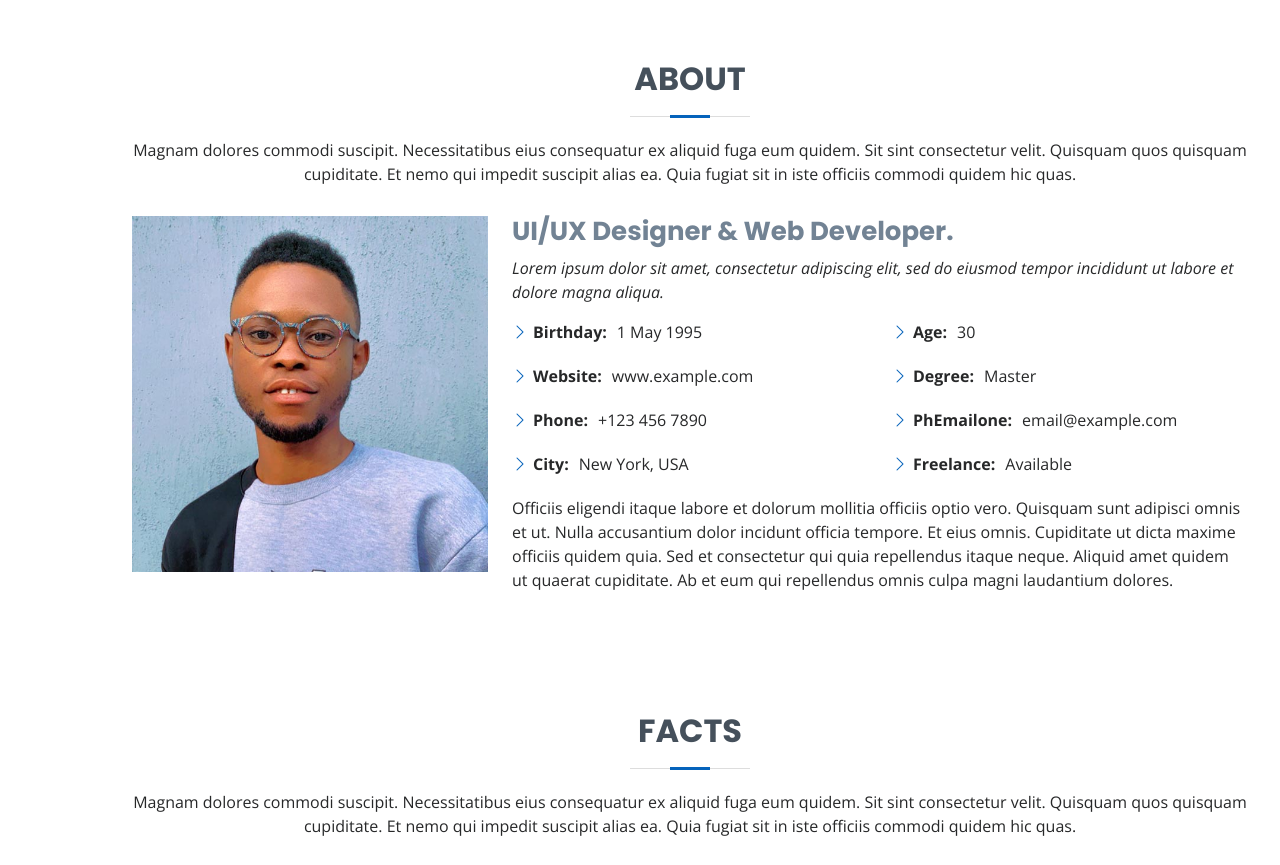
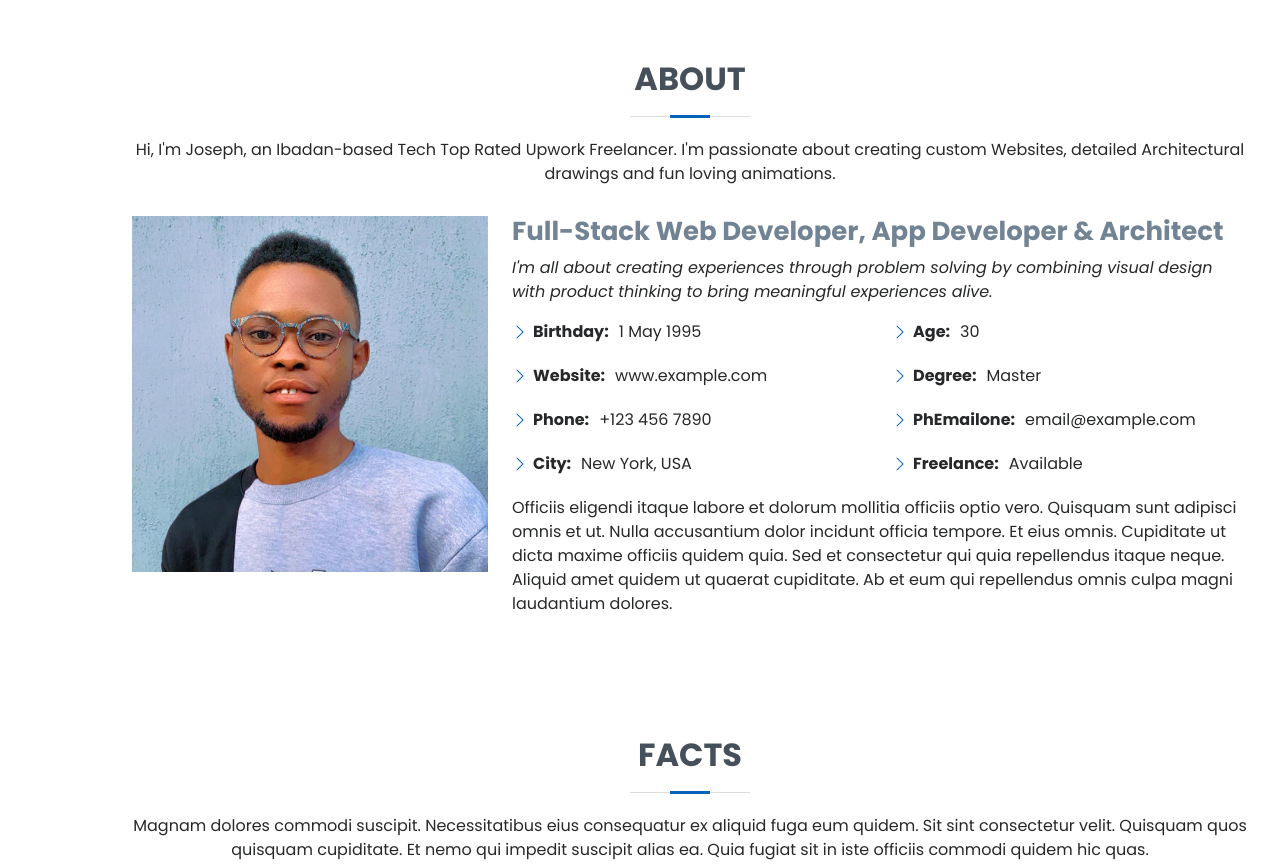
Before and after one commit to joestackss/porfolio, a plain HTML site: page index.html in a window 1280 px wide. Shown: the part 800-1665 px from the top of the page. Drawn offline with nearby package versions, Linux system fonts and the light colour scheme.

Commit message:
Section and Index

```diff
--- a/assets/css/style.css
+++ b/assets/css/style.css
@@ -9,7 +9,7 @@
 # General
 --------------------------------------------------------------*/
 body {
-  font-family: "Open Sans", sans-serif;
+  font-family: "Poppins", sans-serif;
   color: #272829;
 }
 
@@ -222,7 +222,7 @@ h1, h2, h3, h4, h5, h6 {
   padding: 5px;
 }
 .mobile-nav-toggle i {
-  color: #45505b;
+  color: #fff;
 }
 
 .mobile-nav-active {
--- a/index.html
+++ b/index.html
@@ -79,7 +79,7 @@
 
         <div class="section-title">
           <h2>About</h2>
-          <p>Magnam dolores commodi suscipit. Necessitatibus eius consequatur ex aliquid fuga eum quidem. Sit sint consectetur velit. Quisquam quos quisquam cupiditate. Et nemo qui impedit suscipit alias ea. Quia fugiat sit in iste officiis commodi quidem hic quas.</p>
+          <p>Hi, I'm Joseph, an Ibadan-based Tech Top Rated Upwork Freelancer.  I'm passionate about creating custom Websites, detailed Architectural drawings and fun loving animations.</p>
         </div>
 
         <div class="row">
@@ -87,10 +87,9 @@
             <img src="assets/img/profile-img.jpg" class="img-fluid" alt="">
           </div>
           <div class="col-lg-8 pt-4 pt-lg-0 content">
-            <h3>UI/UX Designer &amp; Web Developer.</h3>
+            <h3>Full-Stack Web Developer, App Developer & Architect</h3>
             <p class="fst-italic">
-              Lorem ipsum dolor sit amet, consectetur adipiscing elit, sed do eiusmod tempor incididunt ut labore et dolore
-              magna aliqua.
+              I'm all about creating experiences through problem solving by combining visual design with product thinking to bring meaningful experiences alive.
             </p>
             <div class="row">
               <div class="col-lg-6">
```
